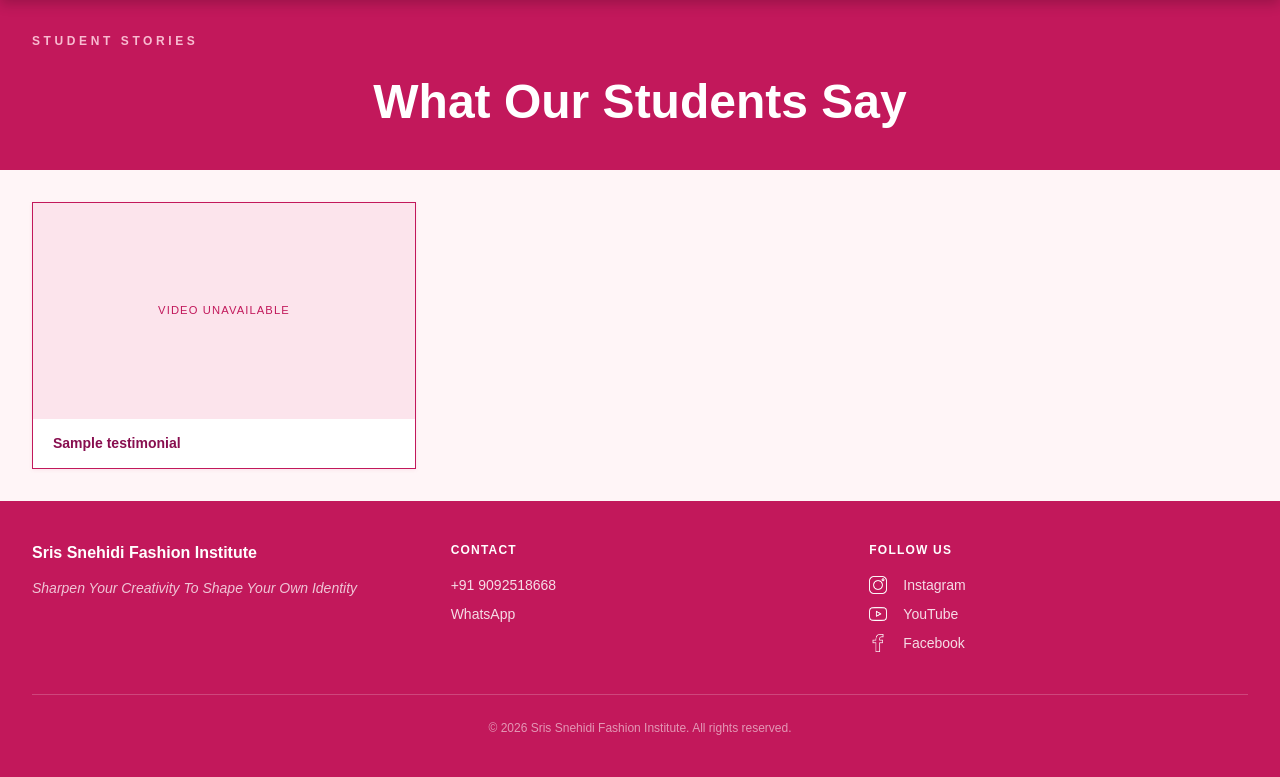
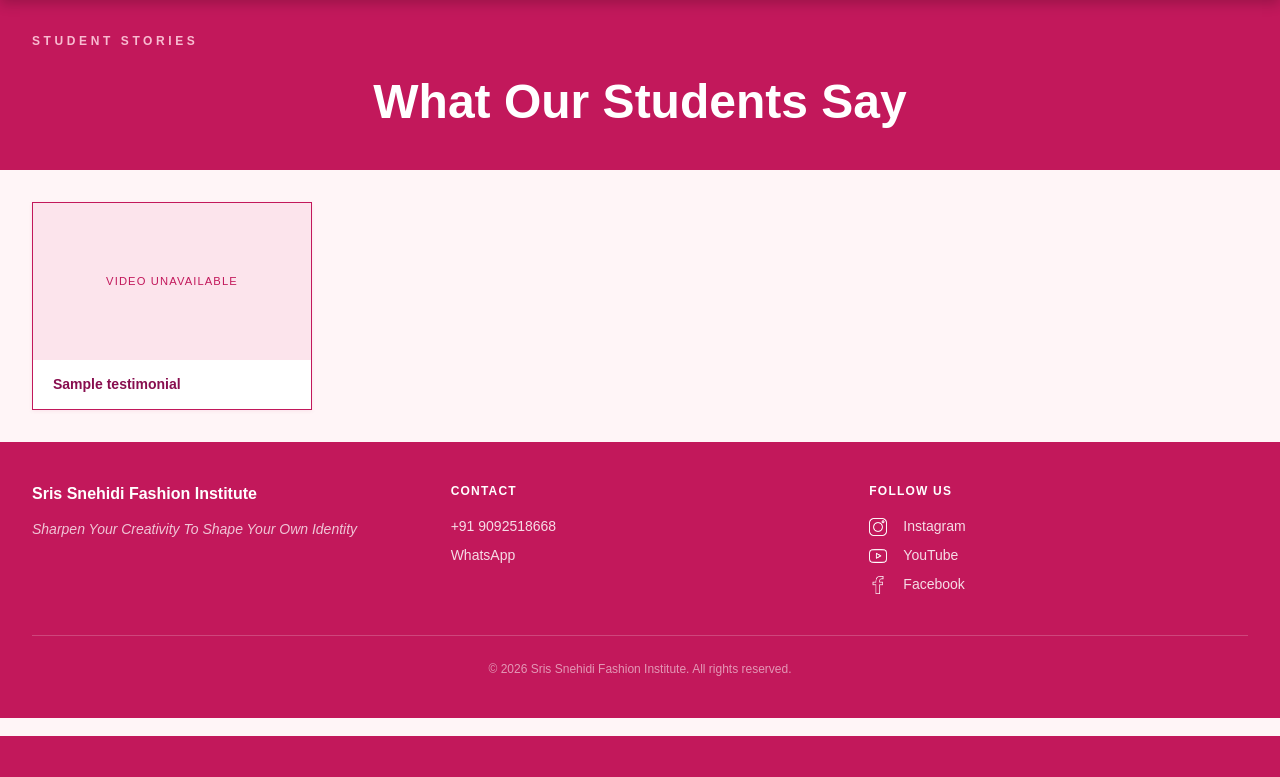
Before and after one commit to me03ashwath/srissnehidi-website, a Django app: page /testimonials/ in a window 1280 px wide. Shown: the part 64-841 px from the top of the page. After the commit the page ends 800 px from the top, so only its background shows below. Run offline with Django 5.2, Linux system fonts and the light colour scheme; tables that the repository leaves empty hold one stand-in row (values such as "Sample post").

Commit message:
Fixed youtube embedding, and made 4 testimonial videos.

```diff
--- a/static/css/main.css
+++ b/static/css/main.css
@@ -1064,7 +1064,7 @@ font-size: 1.25rem;
 }
 
 @media (min-width: 1024px) {
-  .testimonials-grid { grid-template-columns: repeat(3, 1fr); }
+  .testimonials-grid { grid-template-columns: repeat(4, 1fr); }
 }
 
 .testimonial-card {
--- a/templates/testimonials.html
+++ b/templates/testimonials.html
@@ -22,7 +22,8 @@
         <div class="testimonial-video-box">
           <iframe src="{{ t.embed_url }}"
                   frameborder="0"
-                  allow="accelerometer; autoplay; clipboard-write; encrypted-media; gyroscope; picture-in-picture"
+                  allow="accelerometer; autoplay; clipboard-write; encrypted-media; gyroscope; picture-in-picture; web-share"
+                  referrerpolicy="strict-origin-when-cross-origin"
                   allowfullscreen
                   title="{{ t.student_name }}"></iframe>
         </div>
```
